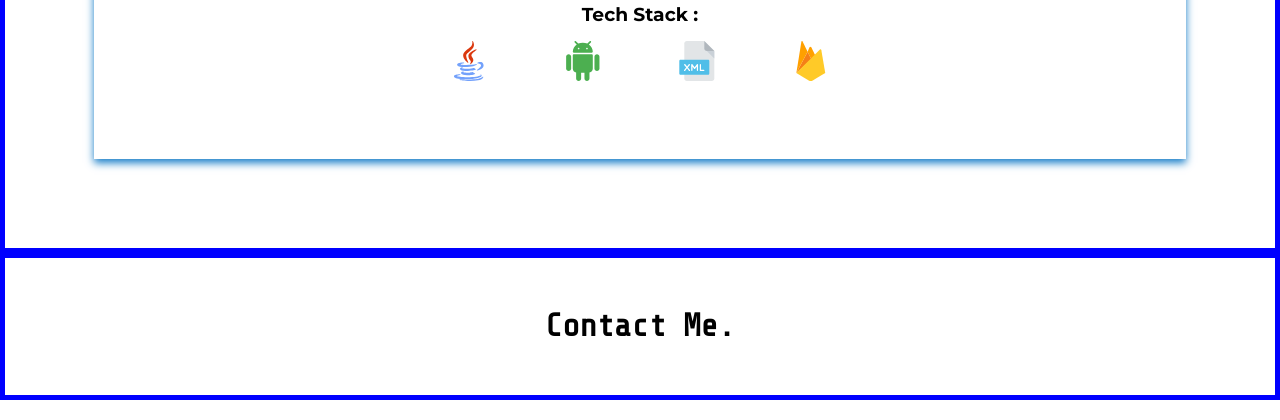
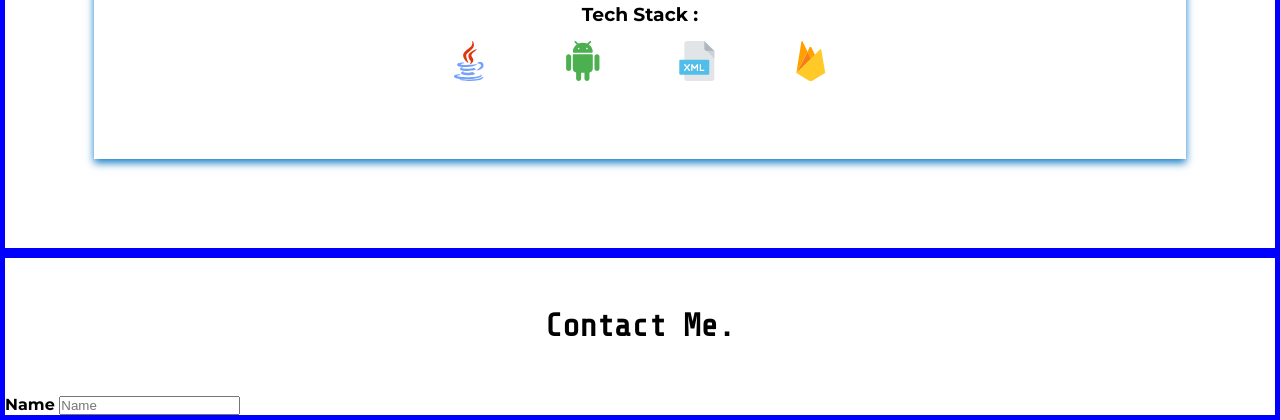
Before and after one commit to SaneenKP/Portfolio-Website, a plain HTML site: page index.html in a window 1280 px wide. Shown: the part 1703-2123 px from the top of the page. Drawn offline with nearby package versions, Linux system fonts and the light colour scheme.

Commit message:
contact form name tag done

```diff
--- a/index.html
+++ b/index.html
@@ -120,7 +120,10 @@
     <section id="contact">
         <div class="container">
             <h1 class="titles">Contact Me.</h1>
-            <div class="wrapper"></div>
+            <div class="contact-wrapper">
+                <label for="name">Name</label>
+                <input placeholder="Name" type="text" required id="name" name="name">
+            </div>
         </div>
     </section>
 
```
